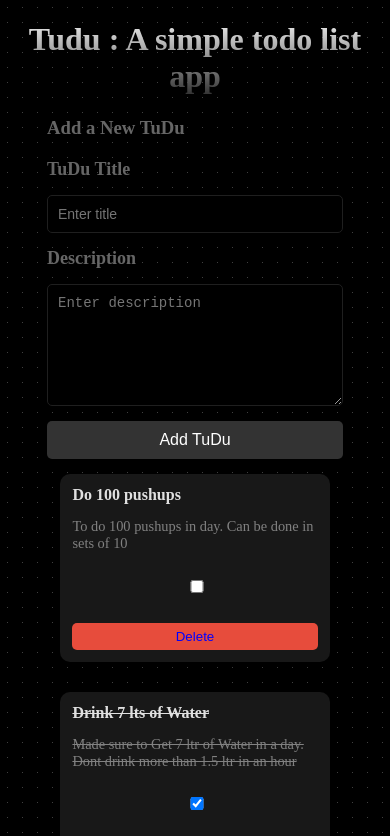
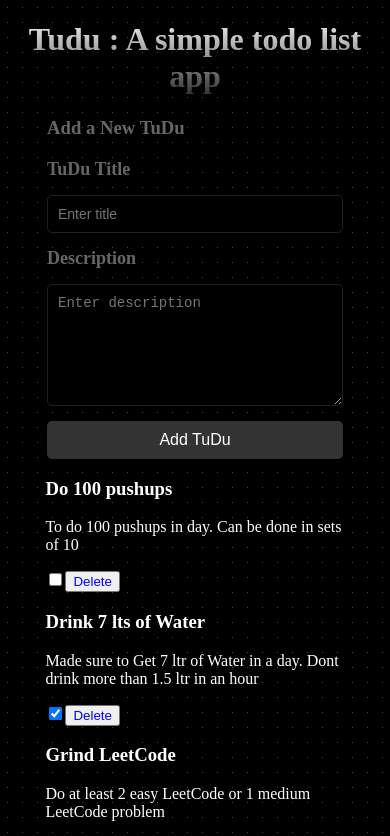
Before and after one commit to toheedakhtar/angular-todoApp, an Angular app in the folder todoApp/: page / in a window 390 px wide. Shown: the top 836 px of the page. Built offline with nearby package versions, Linux system fonts and the light colour scheme.

Commit message:
Added todo-item component HTML and CSS files.

```diff
--- a/todoApp/src/app/Component/todo-item/todo-item.component.css
+++ b/todoApp/src/app/Component/todo-item/todo-item.component.css
@@ -1,134 +1,5 @@
-.todo-item {
-    /* width: 100%; */
-    max-width: 300px;
-    margin: 15px;
-    padding: 20px;
-    border-radius: 10px;
-    background-color: #181818;
-    box-shadow: 0 4px 8px rgba(0, 0, 0, 0.2);
-    display: flex;
-    flex-direction: column;
-    justify-content: space-between;
-    text-overflow: ellipsis;
-    transition: transform 0.3s ease, box-shadow 0.3s ease;
+.del-btn {
+    color: blue;
 }
 
-.todo-item:hover {
-    transform: scale(1.05);
-    box-shadow: 0 8px 16px rgba(0, 0, 0, 0.3);
-}
-
-.todo-content {
-    flex-grow: 1;
-}
-
-.todo-item h3 {
-    color: #e0e0e0;
-    font-size: 1.2rem;
-    margin: 0 0 10px 0;
-    transition: color 0.3s ease;
-}
-
-.todo-item p {
-    color: #818181;
-    font-size: 1rem;
-}
-
-.strike {
-    text-decoration: line-through;
-    color: #b0b0b0;
-}
-
-.todo-actions {
-    display: flex;
-    align-items: center;
-    justify-content: space-between;
-    margin-top: 10px;
-}
-
-.todo-actions input[type="checkbox"] {
-    margin-right: 10px;
-}
-
-.todo-actions label {
-    color: #f1f1f1;
-    font-size: 0.9rem;
-    cursor: pointer;
-    user-select: none;
-}
-
-/* Delete Button */
-.del-btn {
-    background-color: #e74c3c;
-    color: white;
-    padding: 6px 12px;
-    border: none;
-    border-radius: 5px;
-    cursor: pointer;
-    transition: background-color 0.3s ease;
-}
-
-.del-btn:hover {
-    background-color: #c0392b;
-}
-
-.del-btn:active {
-    background-color: #e74c3c;
-}
-
-/* Responsive Design */
-@media (max-width: 768px) {
-    .todo-item {
-        max-width: 90%;
-        /* Make the card more fluid on smaller screens */
-        padding: 15px;
-    }
-
-    .todo-item h3 {
-        font-size: 1.1rem;
-    }
-
-    .todo-item p {
-        font-size: 0.95rem;
-    }
-
-    .todo-actions {
-        flex-direction: column;
-        align-items: flex-start;
-    }
-
-    .todo-actions input[type="checkbox"] {
-        margin-right: 0;
-        margin-bottom: 10px;
-    }
-
-    .todo-actions label {
-        margin-bottom: 10px;
-    }
-}
-
-@media (max-width: 480px) {
-    .todo-item {
-        max-width: 100%;
-        padding: 12px;
-    }
-
-    .todo-item h3 {
-        font-size: 1rem;
-    }
-
-    .todo-item p {
-        font-size: 0.9rem;
-    }
-
-    .todo-actions {
-        width: 100%;
-        flex-direction: column;
-        align-items: stretch;
-    }
-
-    .del-btn {
-        width: 100%;
-        margin-top: 10px;
-    }
-}
+/* Other existing styles for the todo item component */
```
